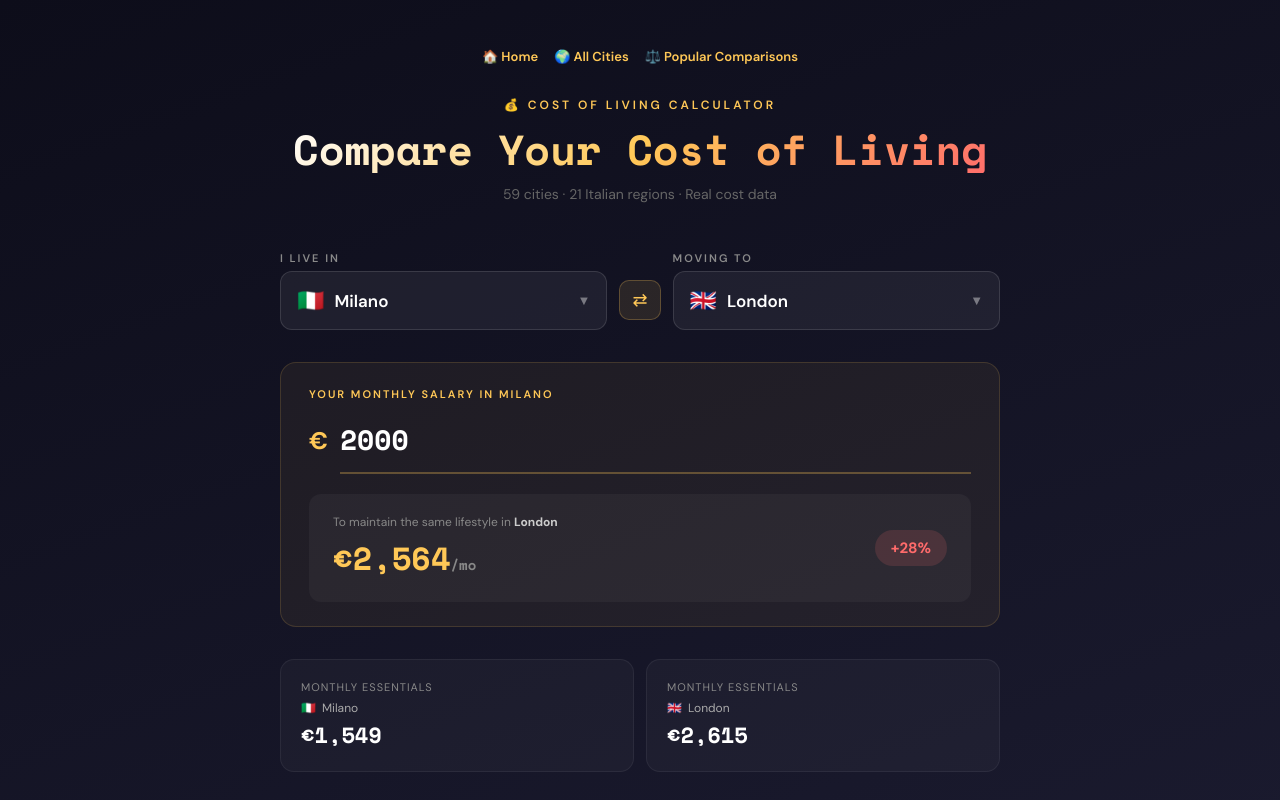
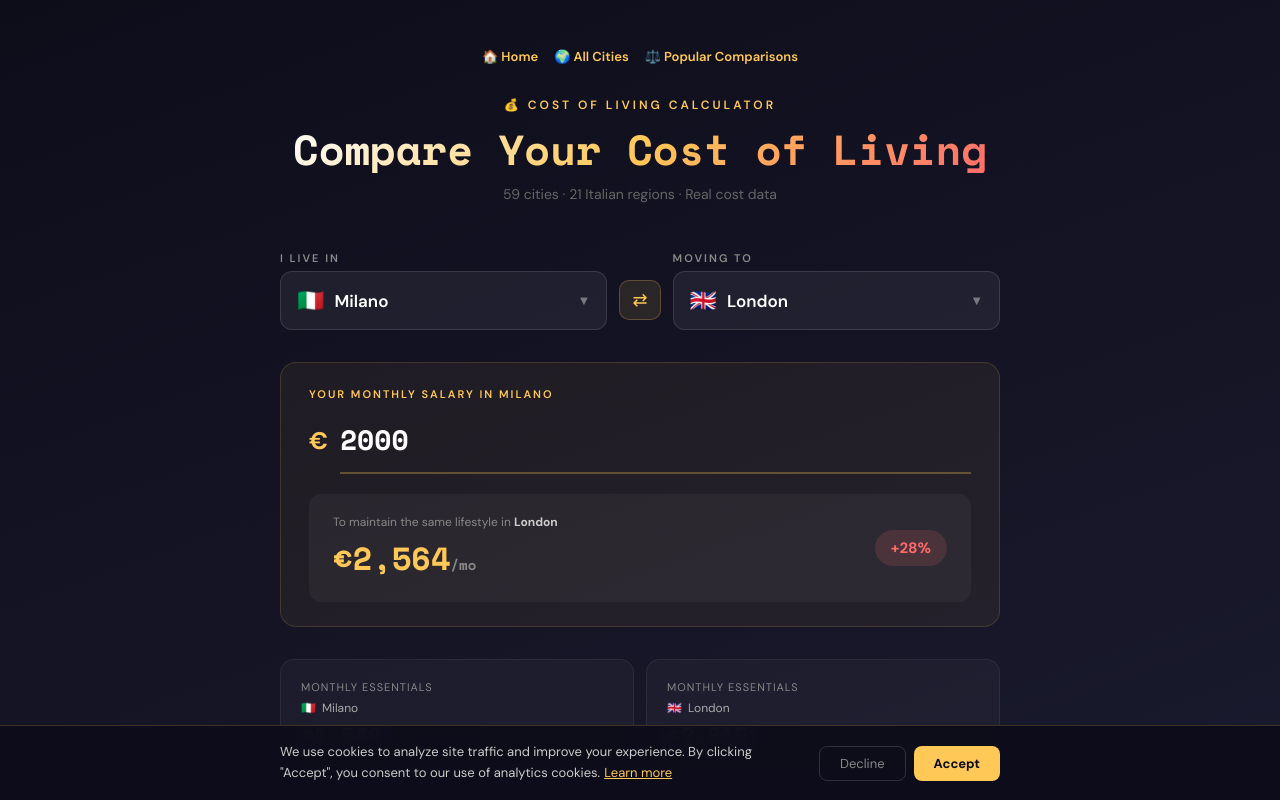
Before and after one commit to DiegoRigon/costoflivingcompare, a React (Vite) app: page / in a window 1280 px wide. Shown: the top 800 px of the page. Built offline with nearby package versions, Linux system fonts and the light colour scheme.

Commit message:
Add CookieBanner component for cookie consent

```diff
--- a/src/App.jsx
+++ b/src/App.jsx
@@ -309,6 +309,38 @@ function AllComparisonsPage() {
   </>;
 }
 
+function CookieBanner() {
+  const [visible, setVisible] = useState(false);
+  useEffect(() => {
+    try { if (!document.cookie.includes("cookie_consent=")) setVisible(true); } catch(e) { setVisible(true); }
+  }, []);
+  const accept = () => {
+    try { document.cookie = "cookie_consent=accepted;max-age=31536000;path=/;SameSite=Lax"; } catch(e) {}
+    setVisible(false);
+    // Activate Google Analytics after consent
+    if (window.gtag) { window.gtag("consent", "update", { analytics_storage: "granted" }); }
+  };
+  const decline = () => {
+    try { document.cookie = "cookie_consent=declined;max-age=31536000;path=/;SameSite=Lax"; } catch(e) {}
+    setVisible(false);
+  };
+  if (!visible) return null;
+  return (
+    <div style={{ position: "fixed", bottom: 0, left: 0, right: 0, zIndex: 9999, background: "rgba(13,13,26,0.97)", borderTop: "1px solid rgba(255,200,87,0.2)", padding: "16px 20px", backdropFilter: "blur(12px)" }}>
+      <div style={{ maxWidth: 720, margin: "0 auto", display: "flex", alignItems: "center", gap: 16, flexWrap: "wrap", justifyContent: "space-between" }}>
+        <p style={{ color: "#ccc", fontSize: 13, lineHeight: 1.6, flex: 1, minWidth: 250, margin: 0 }}>
+          We use cookies to analyze site traffic and improve your experience. By clicking "Accept", you consent to our use of analytics cookies.
+          <a href="https://policies.google.com/technologies/cookies" target="_blank" rel="noopener noreferrer" style={{ color: "#ffc857", marginLeft: 4 }}>Learn more</a>
+        </p>
+        <div style={{ display: "flex", gap: 8 }}>
+          <button onClick={decline} style={{ padding: "8px 20px", background: "transparent", border: "1px solid rgba(255,255,255,0.15)", borderRadius: 8, color: "#888", fontSize: 13, cursor: "pointer", fontFamily: "'DM Sans',sans-serif" }}>Decline</button>
+          <button onClick={accept} style={{ padding: "8px 20px", background: "#ffc857", border: "none", borderRadius: 8, color: "#0d0d1a", fontSize: 13, fontWeight: 700, cursor: "pointer", fontFamily: "'DM Sans',sans-serif" }}>Accept</button>
+        </div>
+      </div>
+    </div>
+  );
+}
+
 export default function App() {
   const route = useRoute();
   let page;
@@ -321,5 +353,5 @@ export default function App() {
     page = parts.length === 2 ? <ComparisonPage slugA={parts[0]} slugB={parts[1]} /> : <HomePage />;
   } else if (route.startsWith("/city/")) page = <CityPage slug={route.replace("/city/", "")} />;
   else page = <HomePage />;
-  return <div style={S.page}><div style={S.wrap}><NavBar />{page}<Footer /></div></div>;
+  return <div style={S.page}><div style={S.wrap}><NavBar />{page}<Footer /></div><CookieBanner /></div>;
 }
```
